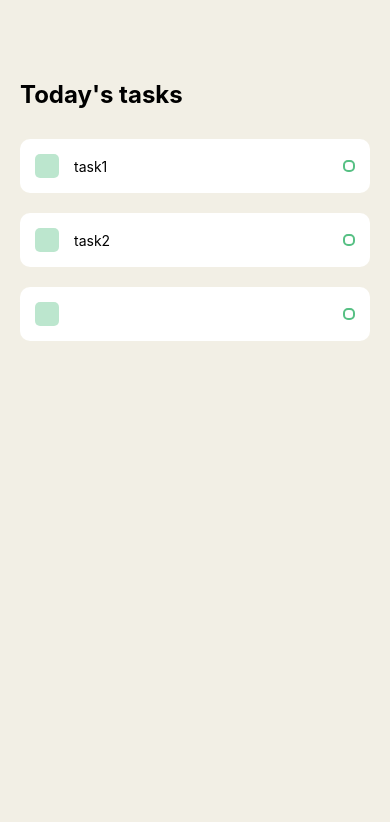
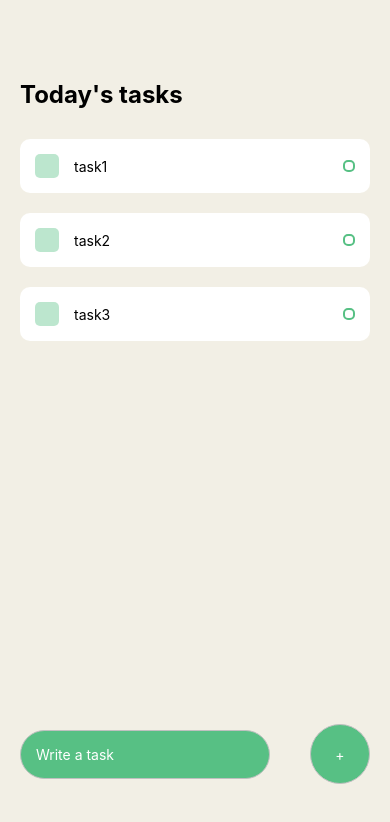
Before and after one commit to n199603/react-native-todo-app, a React Native app: screen / in a window 390 px wide. Shown: the top 822 px of the page. Built offline with nearby package versions, Linux system fonts and the light colour scheme.

Commit message:
feat(app.js): add write task and add button

```diff
--- a/App.js
+++ b/App.js
@@ -1,6 +1,14 @@
 import { StatusBar } from "expo-status-bar";
 import React from "react";
-import { StyleSheet, Text, View } from "react-native";
+import {
+  KeyboardAvoidingView,
+  Platform,
+  StyleSheet,
+  Text,
+  TextInput,
+  TouchableOpacity,
+  View,
+} from "react-native";
 import Task from "./components/Task";
 
 export default function App() {
@@ -11,10 +19,25 @@
         <View style={styles.items}>
           <Task text={"task1"}></Task>
           <Task text={"task2"}></Task>
-          <Task></Task>
+          <Task text={"task3"}></Task>
         </View>
-        <StatusBar style="auto" />
       </View>
+      <KeyboardAvoidingView
+        behavior={Platform.OS === "ios" ? "padding" : "height"}
+        style={styles.writeTaskWrapper}
+      >
+        <TextInput
+          style={styles.input}
+          placeholder={"Write a task"}
+          placeholderTextColor="#FFF"
+        ></TextInput>
+        <TouchableOpacity>
+          <View style={styles.addWrapper}>
+            <Text style={styles.addText}>+</Text>
+          </View>
+        </TouchableOpacity>
+      </KeyboardAvoidingView>
+      <StatusBar style="auto" />
     </View>
   );
 }
@@ -35,4 +58,34 @@
   items: {
     marginTop: 30,
   },
+  writeTaskWrapper: {
+    position: "absolute",
+    bottom: 60,
+    width: "100%",
+    flexDirection: "row",
+    justifyContent: "space-around",
+    alignItems: "center",
+  },
+  input: {
+    paddingVertical: 15,
+    paddingHorizontal: 15,
+    backgroundColor: "#57C084",
+    borderRadius: 60,
+    borderColor: "#C0C0C0",
+    borderWidth: 1,
+    width: 250,
+  },
+  addWrapper: {
+    width: 60,
+    height: 60,
+    backgroundColor: "#57C084",
+    borderRadius: 60,
+    justifyContent: "center",
+    alignItems: "center",
+    borderColor: "#C0C0C0",
+    borderWidth: 1,
+  },
+  addText: {
+    color: "#FFF",
+  },
 });
--- a/components/Task.js
+++ b/components/Task.js
@@ -31,7 +31,7 @@
   square: {
     width: 24,
     height: 24,
-    backgroundColor: "#57c084",
+    backgroundColor: "#57C084",
     opacity: 0.4,
     borderRadius: 5,
     marginRight: 15,
@@ -42,7 +42,7 @@
   circular: {
     width: 12,
     height: 12,
-    borderColor: "#57c084",
+    borderColor: "#57C084",
     borderWidth: 2,
     borderRadius: 5,
   },
```
